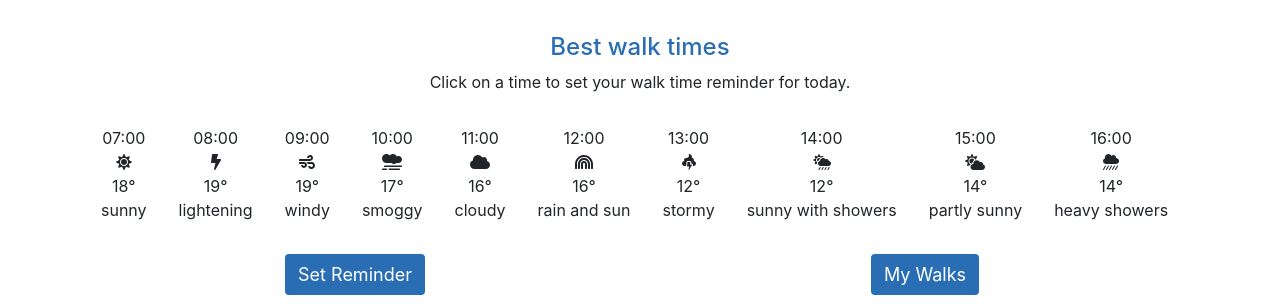
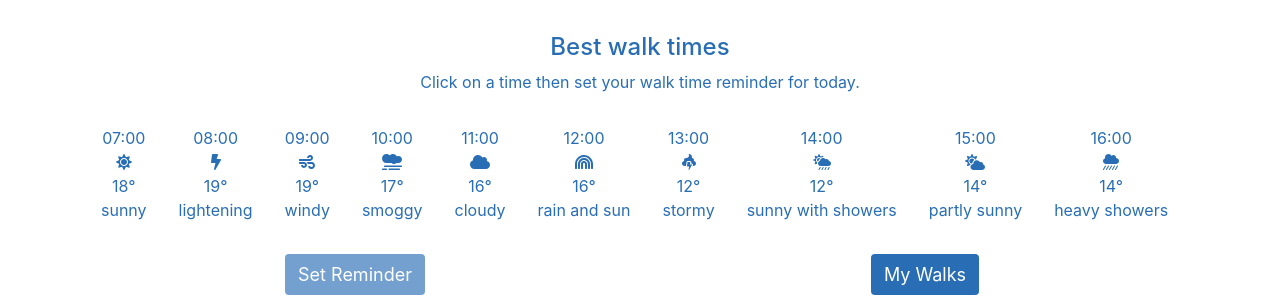
Before and after one commit to TR-SUNSHINE/Frontend, a React (Create React App) app: page /weather-page in a window 1280 px wide. Shown: the part 544-852 px from the top of the page. Built offline with nearby package versions, Linux system fonts and the light colour scheme.

Commit message:
FEAT: adding reminder button functionality & notification of reminder; using href to make 'my walks' button clickable (Link doesn't work with Button

```diff
--- a/src/components/WeatherPage/WeatherPage.css
+++ b/src/components/WeatherPage/WeatherPage.css
@@ -1,4 +1,11 @@
 /* weather_page */
+
+body {
+  margin: 0;
+  background-color: white;
+  color: #296EB4;
+  text-align: center;
+}
 
 .frame--weather {
     margin: 2% auto;
@@ -30,3 +37,7 @@
  .selected {
    background-color: #FFD07B;
  }
+
+ .reminder__container {
+   text-align: center;
+ }
--- a/src/components/WeatherPage/WeatherPage.js
+++ b/src/components/WeatherPage/WeatherPage.js
@@ -1,4 +1,5 @@
 import React, { useState } from "react";
+import Link from "react-router-dom";
 import Row from "react-bootstrap/Row";
 import Col from "react-bootstrap/Col";
 import Button from "react-bootstrap/Button";
@@ -24,6 +25,7 @@ const WeatherPage = () => {
     ]);
 
     const [selectedWeatherTime, setSelectedWeatherTime] = useState("");
+    const [reminder, setReminder] = useState({});
 
     const toggleWeatherTimeSelected = (weatherId) => {
 
@@ -31,15 +33,23 @@ const WeatherPage = () => {
             setSelectedWeatherTime(weatherId);
         } else {
             setSelectedWeatherTime("");
+            setReminder({});
         }
 
     };
 
     const toggleReminder = () => {
 
+        if (selectedWeatherTime) {
+            let selected = weatherTimes.filter(weather => weather.id === selectedWeatherTime);
+            setReminder(selected[0]);
+        }
+
     };
 
     console.log(selectedWeatherTime);
+    console.log(reminder);
+    console.log(reminder.time);
     return (
 
         <Row>
@@ -60,7 +70,7 @@ const WeatherPage = () => {
                     <Col>
                         <div className="weather__container">
                             <h4 className="heading heading--secondary">Best walk times</h4>
-                            <p> Click on a time to set your walk time reminder for today.</p>
+                            <p> Click on a time then set your walk time reminder for today.</p>
                             <Row>
                                 <Col>
                                     <div className="individual__weather__container">
@@ -81,17 +91,24 @@ const WeatherPage = () => {
                         </div>
                     </Col>
                 </Row>
+                <Row>
+                    <Col>
+                        <div className="reminder__container">
+                            <p hidden={reminder.time ? false : true}>Reminder set for your walk at {`${reminder.time}.`}</p>
+                        </div>
+                    </Col>
+                </Row>
 
                 <Row>
                     <Col xs={12} sm={12} md={6}>
                         <div className="button__container button__container--left" >
-                            <Button onClick={toggleReminder} variant="accessible">Set Reminder</Button>
+                            <Button disabled={selectedWeatherTime ? false : true} onClick={toggleReminder} variant="accessible">Set Reminder</Button>
                         </div>
                     </Col>
 
                     <Col xs={12} sm={12} md={6}>
                         <div className="button__container button__container--right" >
-                            <Button variant="accessible">My Walks</Button>
+                            <Button href="/" variant="accessible">My Walks</Button>
                         </div>
                     </Col>
                 </Row>
```
